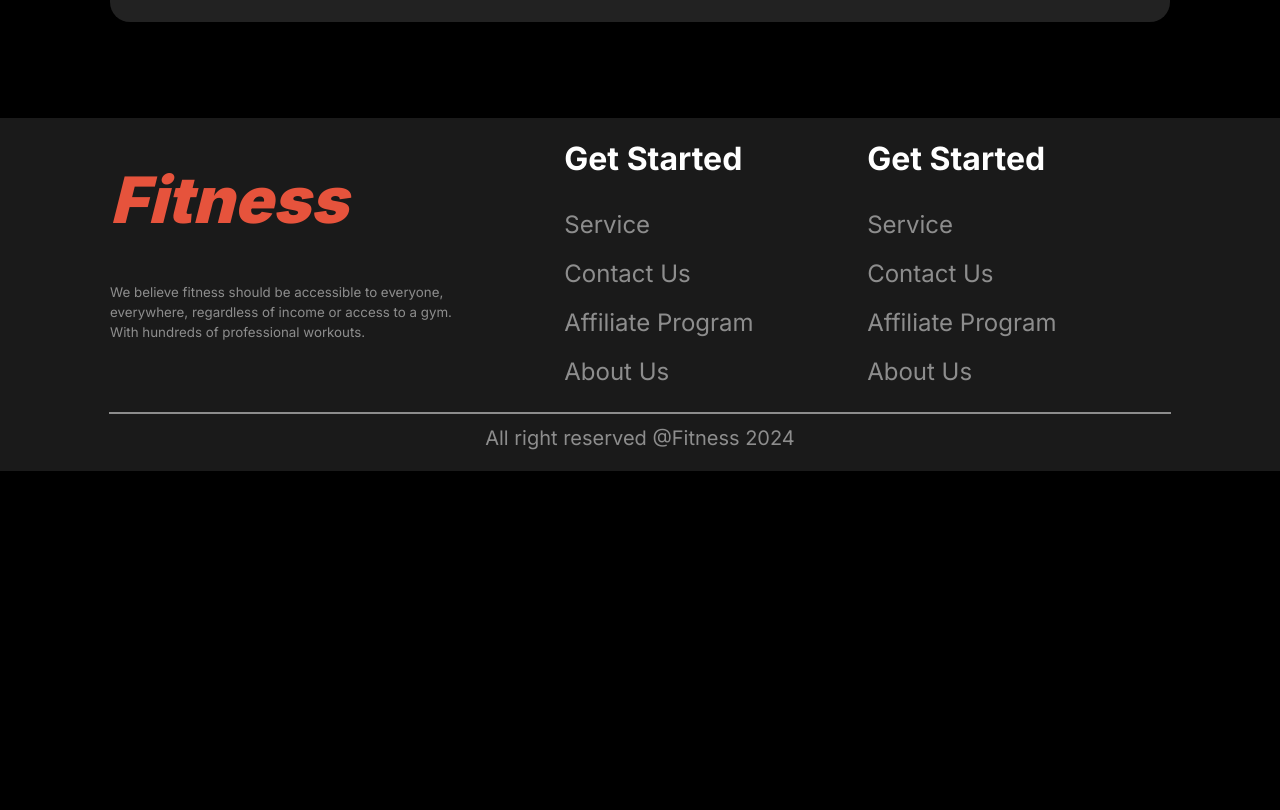
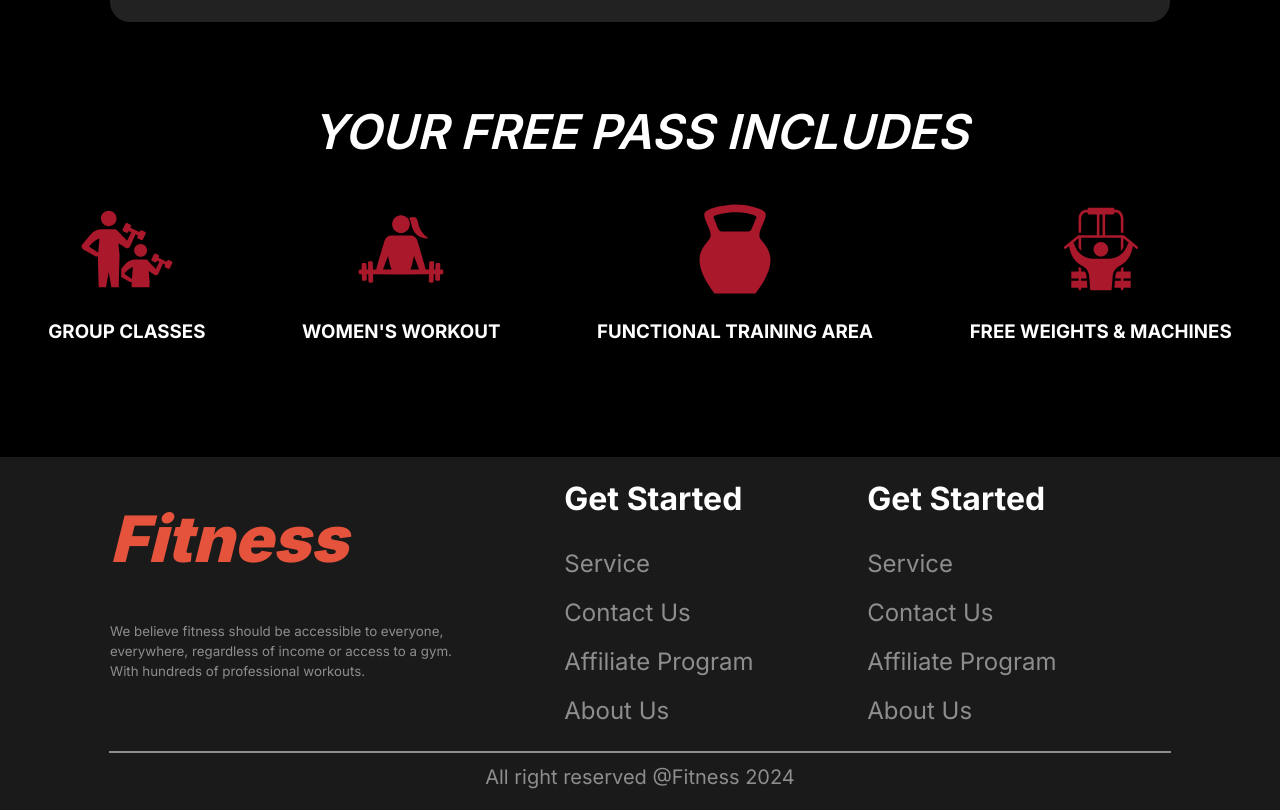
Before and after one commit to chinno0007/versatile_ui_assignment_2, a plain HTML site: page index.html in a window 1280 px wide. Shown: the part 3334-4144 px from the top of the page. Before the commit the page ends 3805 px from the top, so only its background shows below. Drawn offline with Linux system fonts and the light colour scheme; a web font is replaced by a local one.

Commit message:
completed

```diff
--- a/index.html
+++ b/index.html
@@ -241,6 +241,31 @@
                 </div>
 
            </section>
+
+           <!-- Bonus Section -->
+            <section class="free-workout">
+                <h1 class="free-pass"><i>YOUR FREE PASS INCLUDES</i></h1>
+                <div class="free-pass-offer">
+                    <div class="free-pass-1">
+                        <img src="images/GROUP_CLASS.svg" alt="">
+                        <h3>GROUP CLASSES</h3>
+                    </div>
+                    <div class="free-pass-1">
+                        <img src="images/women_w.svg" alt="">
+                        <h3>WOMEN'S WORKOUT</h3>
+                    </div>
+                    <div class="free-pass-1">
+                        <img src="images/functional.svg" alt="">
+                        <h3>FUNCTIONAL TRAINING AREA</h3>
+                    </div>
+                    <div class="free-pass-1">
+                        <img src="images/freee-weight.svg" alt="">
+                        <h3>FREE WEIGHTS & MACHINES</h3>
+                    </div>
+
+                </div>
+
+            </section>
      </main>
 
 
--- a/style.css
+++ b/style.css
@@ -273,7 +273,22 @@ label input #factor{
     margin: 0;
     text-align: left;
 }
+/* free pass */
+.free-pass{
+    font-size: 3rem;
+    font-weight: 600;
+    text-align: center;
+    margin-top: 5rem;
+}
+.free-pass-offer{
+    display: flex;
+    justify-content: space-around;
+    align-items: center;
 
+}
+.free-pass-1{
+    text-align: center;
+}
 /* Footer */
 
 footer{
@@ -316,30 +331,9 @@ hr{
 }
 
 
-
-
-
-
-
-
-
-
-
-
-
-
-
-
-
-
-
-
-
-
-
 /* responsive */
 @media screen and (max-width: 576px){
-    .navbar, .banner-content, .change-part, .extra-mile-container, .our-team, footer, .calculation-bmi{
+    .navbar, .banner-content, .change-part, .extra-mile-container, .our-team, footer, .calculation-bmi, .free-workout{
         margin: 0 1.5rem;
     }
     .fitness-exercise{
@@ -511,6 +505,15 @@ hr{
         text-align: left;
     }
 
+    /* free pass */
+
+    .free-pass-offer{
+        display: flex;
+        flex-wrap: wrap;
+
+    }
+
+
     /* Footer */
 .footer-container{
     display: flex;
```
Also changed, not shown: images/GROUP_CLASS.svg (added), images/freee-weight.svg (added), images/functional.svg (added), images/women_w.svg (added).
